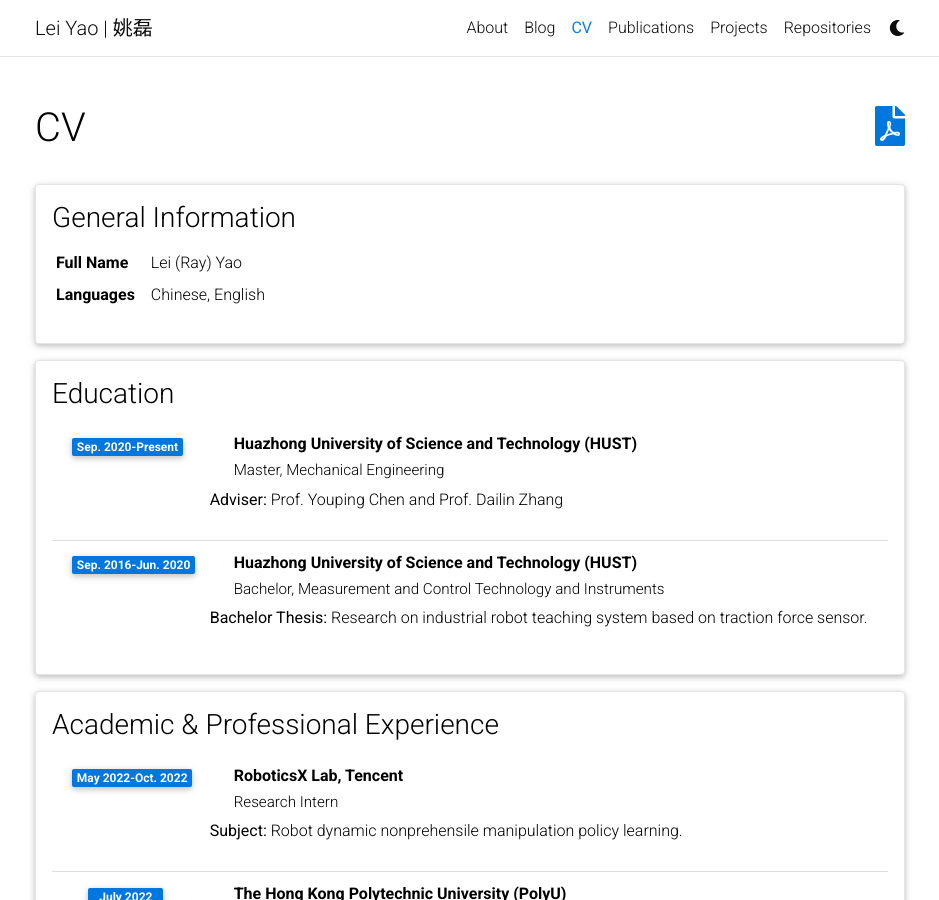
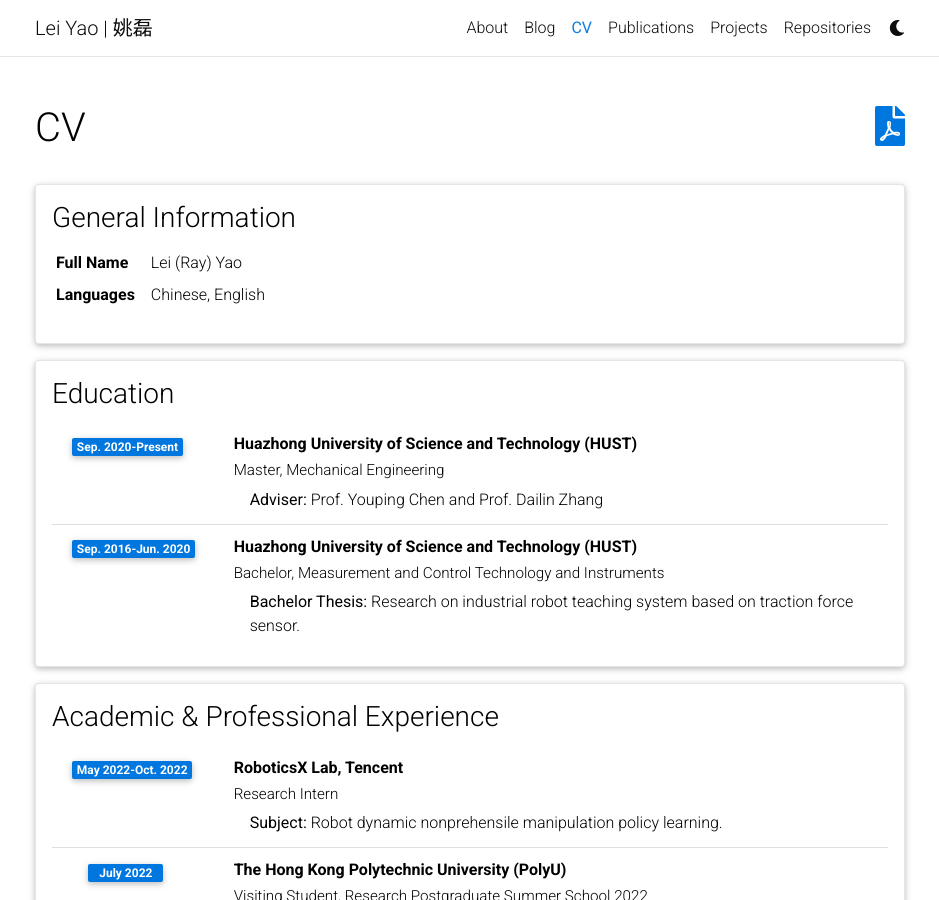
Before and after one commit to RayYoh/RayYoh.github.io, a Jekyll site: the page built from _pages/cv.md, in a window 1280 px wide and 900 px high. Shown: the whole window, without its empty margins (170-1109 px from the left). Built offline with Jekyll 4.4.1, drawn with Linux system fonts in a browser that asks for light colours; comment, search, counter and statistics services are not loaded; a style sheet for code colours, icons or effects is not loaded.

Commit message:
update cv

```diff
--- a/_includes/cv/time_table.html
+++ b/_includes/cv/time_table.html
@@ -17,9 +17,8 @@
             <h6 class="ml-1 ml-md-4" style="font-size: 0.95rem;">{{content.title}}</h6>
             {% endif %}
             {% if content.description %}
-              <!-- <ul class="items">
+              <ul class="items">
                 {% for item in content.description %}
-                  <li>
                     {% if item.contents %}
                       <span class="item-title">{{ item.title }}</span>
                       <ul class="subitems">
@@ -30,10 +29,8 @@
                     {% else %}
                       <span class="item">{{ item }}</span>
                     {% endif %}
-                  </li>
                 {% endfor %}
-              </ul> -->
-              <p class="desc">{{ content.description }}</p>
+              </ul>
             {% endif %}
             {% if content.items %}
               <ul class="items">
```
Also changed, not shown: 1 other file.
